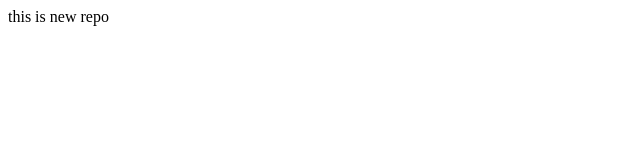
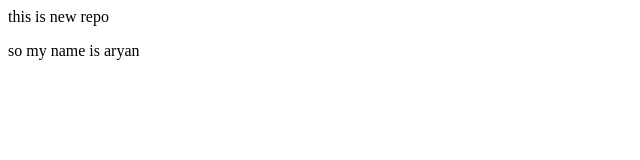
Before and after one commit to ARYAN-3345/python, a plain HTML site: page CHAPTER 8/index.html in a window 1280 px wide. Shown: the whole page, without its empty margins (0-640 px from the left). Drawn offline with Linux system fonts and the light colour scheme.

Commit message:
added info

```diff
--- a/CHAPTER 8/index.html
+++ b/CHAPTER 8/index.html
@@ -1 +1,2 @@
 <p>this is new repo</p>
+<p>so my name is aryan</p>
```
